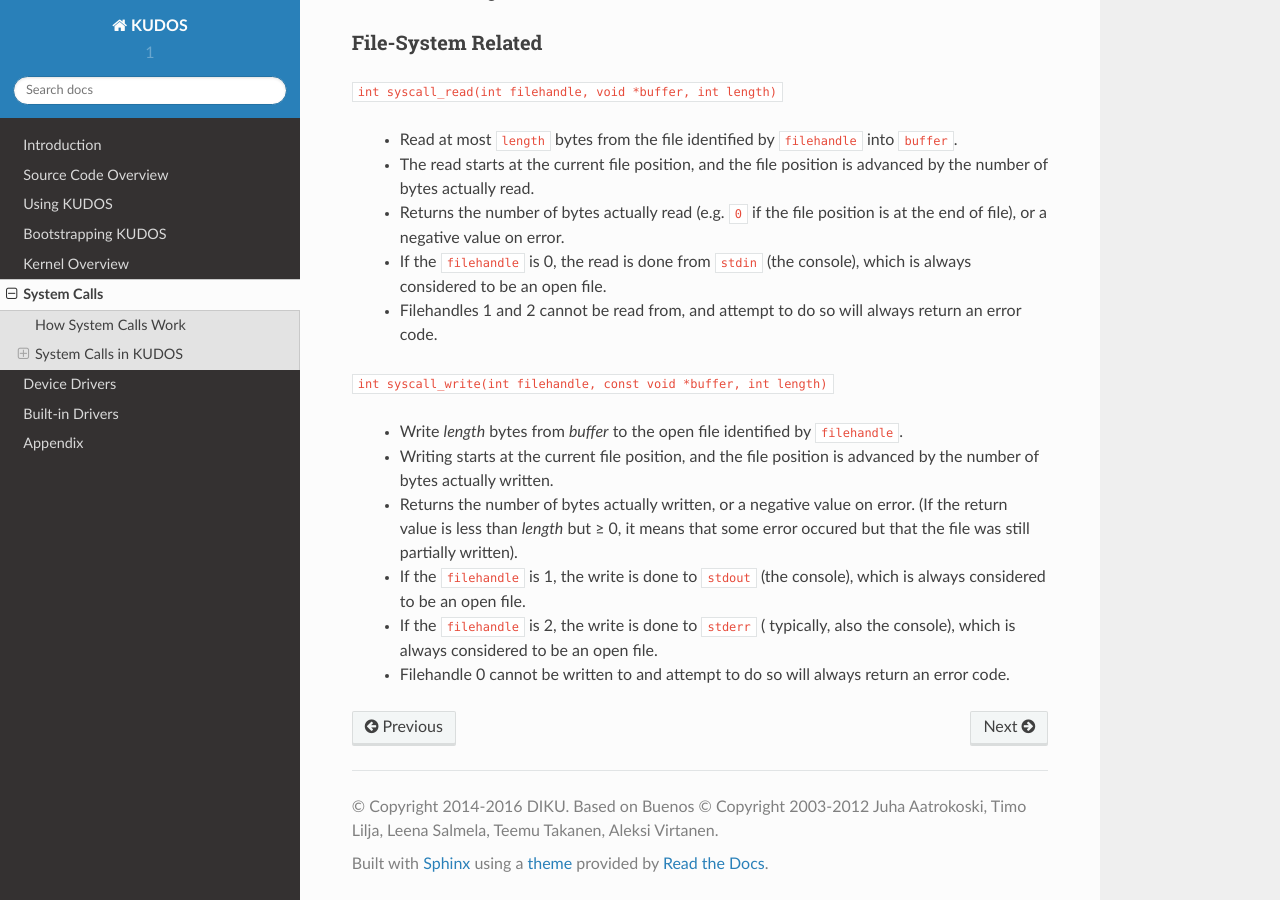
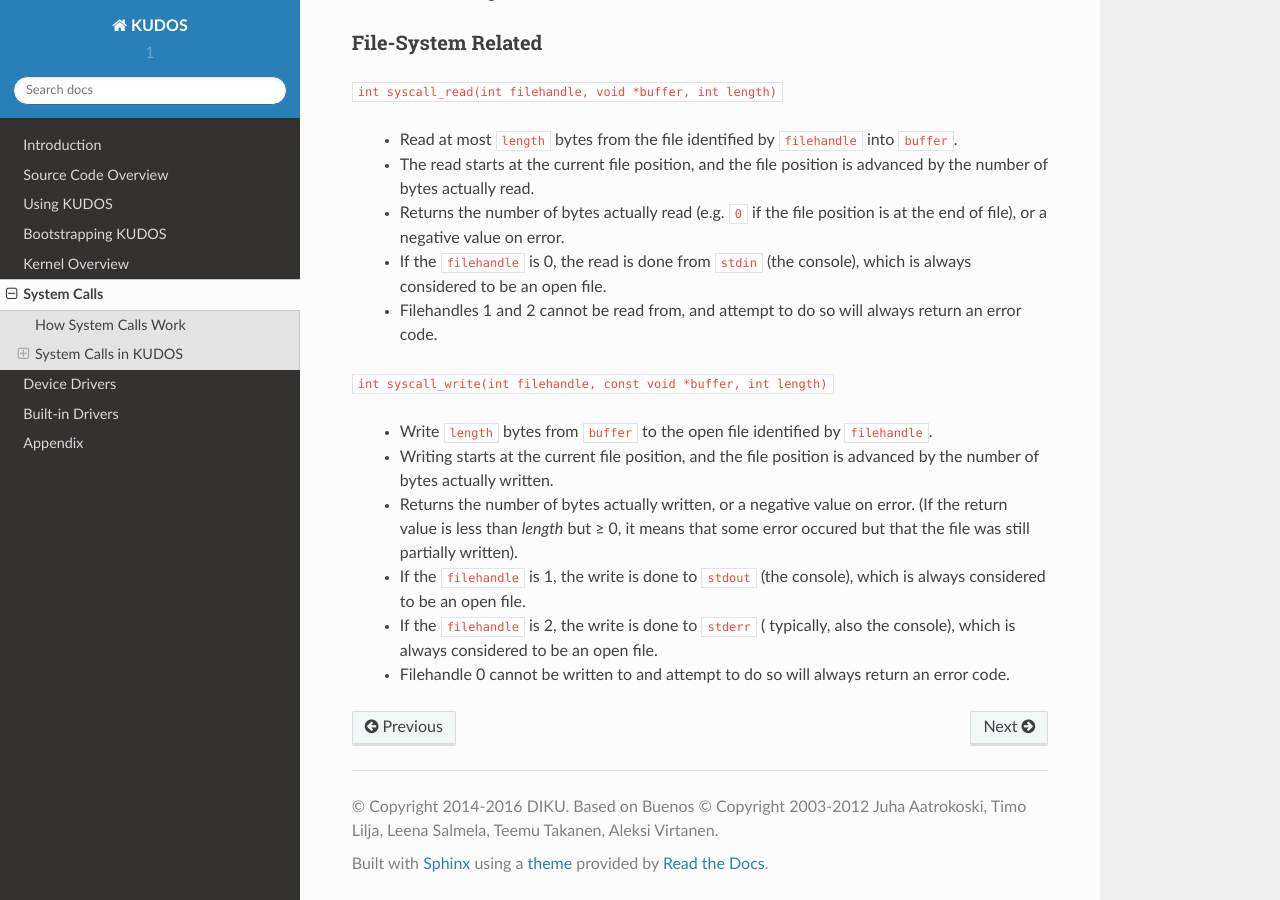
Before and after one commit to DIKU-EDU/kudos, a Sphinx documentation site: the page built from docs/system-calls.rst, in a window 1280 px wide and 900 px high, scrolled down 2187 px. Built offline with Sphinx 7.4.7 and the Read the Docs theme 2.0.0, drawn with Linux system fonts in a browser that asks for light colours; pages that are not in the unit, such as notebooks, are missing from menus.

Commit message:
consistent markup

```diff
--- a/docs/system-calls.rst
+++ b/docs/system-calls.rst
@@ -138,7 +138,7 @@ File-System Related
 
 ``int syscall_write(int filehandle, const void *buffer, int length)``
 
-  * Write *length* bytes from *buffer* to the open file
+  * Write ``length`` bytes from ``buffer`` to the open file
     identified by ``filehandle``.
 
   * Writing starts at the current file position, and the file
```
